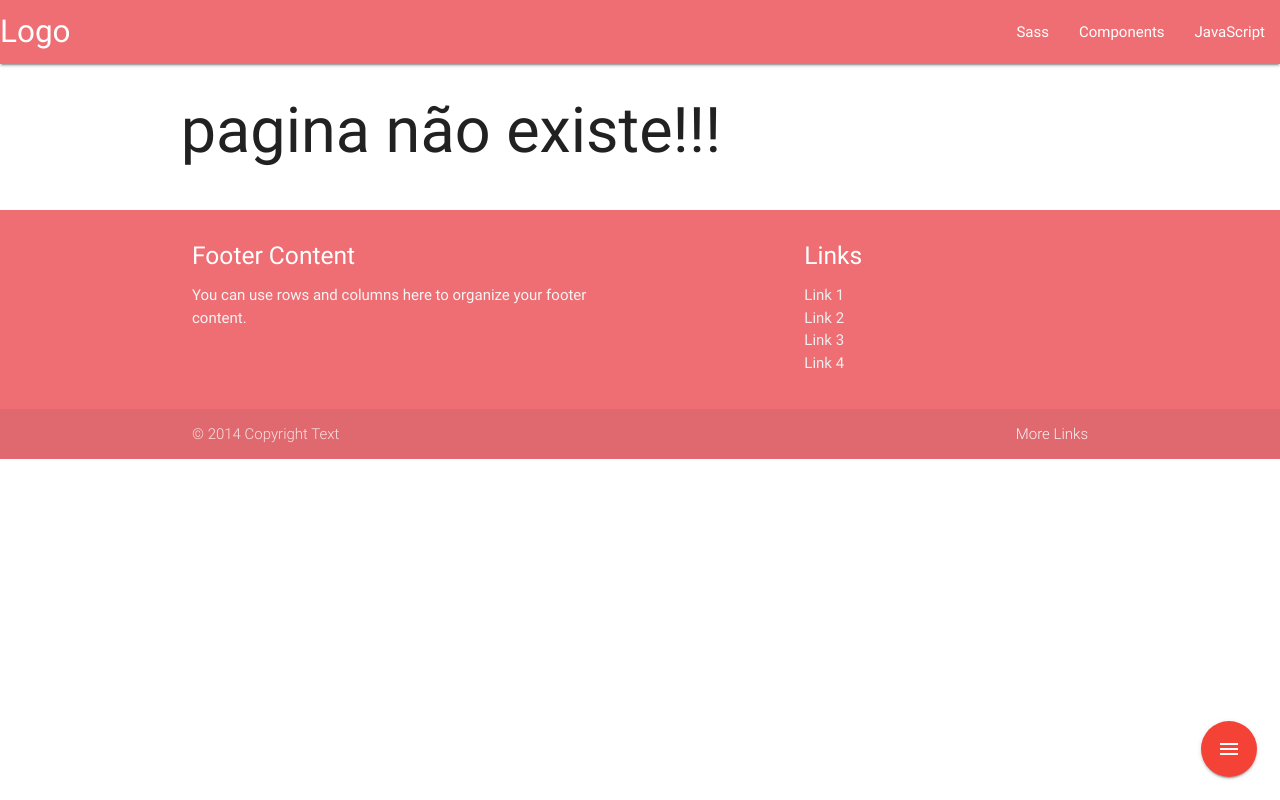
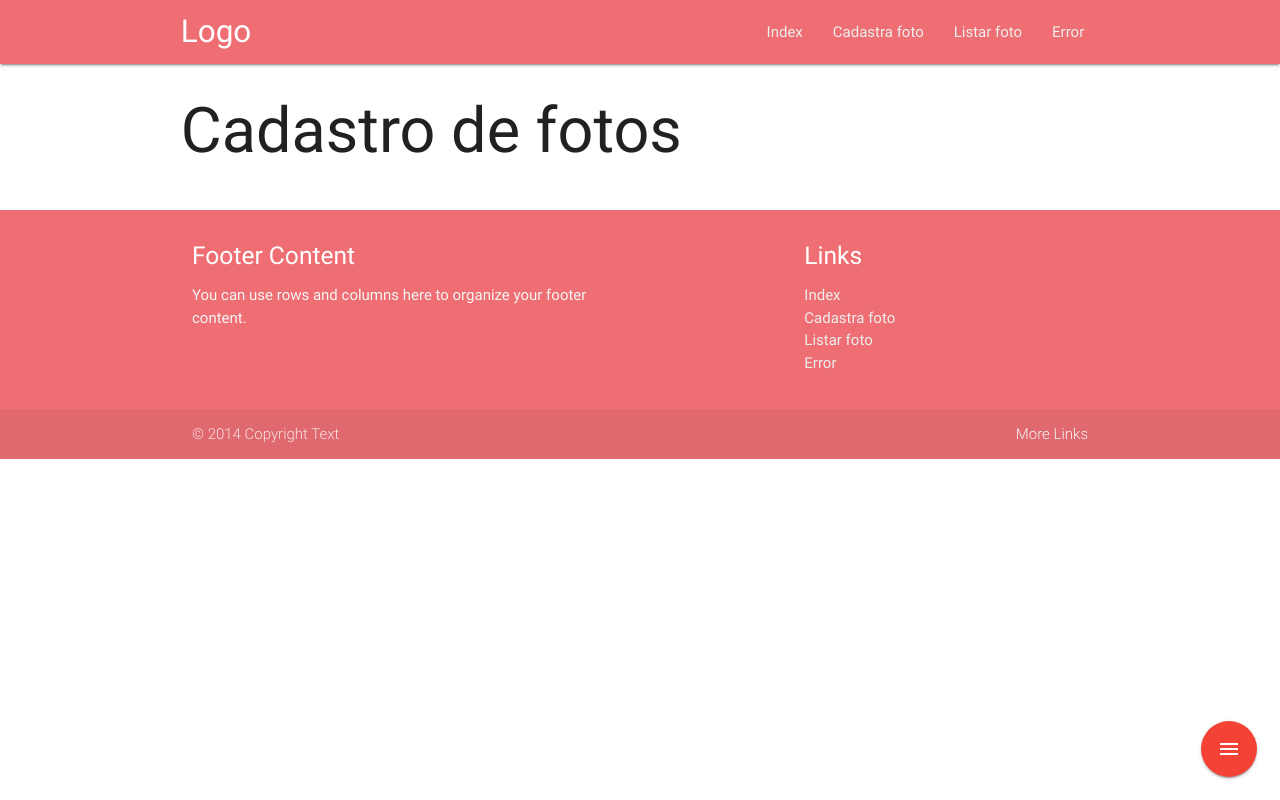
Before and after one commit to crisciano/angular, an Angular app in the folder client/: page /cadastro in a window 1280 px wide. Built offline with nearby package versions, Linux system fonts and the light colour scheme; what angular2-materialize would draw is missing.

Commit message:
new routes and new components

```diff
--- a/client/src/app/app.routes.ts
+++ b/client/src/app/app.routes.ts
@@ -7,7 +7,7 @@ import { ErrorComponent } from './error/error.component'
 const appRoutes: Routes = [
 	{path: '', component: IndexComponent },
 	{path: 'listagem', component: ListagemComponent },
-	{path: 'cadastro ', component: CadastroComponent },
+	{path: 'cadastro', component: CadastroComponent },
 	{path: 'cadastro/:id', component: CadastroComponent },
 	{path: '**', component: ErrorComponent }
 ]
--- a/client/src/app/cadastro/cadastro.component.html
+++ b/client/src/app/cadastro/cadastro.component.html
@@ -1,6 +1,5 @@
 <div class="container">
 	<div class="row">
 		<h1> Cadastro de fotos </h1>
-
 	</div>
 </div>
--- a/client/src/app/cadastro/cadastro.component.ts
+++ b/client/src/app/cadastro/cadastro.component.ts
@@ -1,15 +1,8 @@
-import { Component, OnInit } from '@angular/core';
+import { Component } from '@angular/core'
 
 @Component({
   selector: 'app-cadastro',
   templateUrl: './cadastro.component.html',
   styleUrls: ['./cadastro.component.css']
 })
-export class CadastroComponent implements OnInit {
-
-  constructor() { }
-
-  ngOnInit() {
-  }
-
-}
+export class CadastroComponent{ }
--- a/client/src/app/footer/footer.component.html
+++ b/client/src/app/footer/footer.component.html
@@ -8,10 +8,10 @@
       <div class="col l4 offset-l2 s12">
         <h5 class="white-text">Links</h5>
         <ul>
-          <li><a class="grey-text text-lighten-3" href="#!">Link 1</a></li>
-          <li><a class="grey-text text-lighten-3" href="#!">Link 2</a></li>
-          <li><a class="grey-text text-lighten-3" href="#!">Link 3</a></li>
-          <li><a class="grey-text text-lighten-3" href="#!">Link 4</a></li>
+          <li><a class="grey-text text-lighten-3"[routerLink]="['/']">Index</a></li>
+          <li><a class="grey-text text-lighten-3" [routerLink]="['/cadastro']">Cadastra foto</a></li>
+          <li><a class="grey-text text-lighten-3" [routerLink]="['/listagem']">Listar foto</a></li>
+          <li><a class="grey-text text-lighten-3" [routerLink]="['/error']">Error</a></li>
         </ul>
       </div>
     </div>
--- a/client/src/app/listagem/listagem.component.css
+++ b/client/src/app/listagem/listagem.component.css
@@ -0,0 +1 @@
+section{ padding: 80px 0; }
--- a/client/src/app/listagem/listagem.component.html
+++ b/client/src/app/listagem/listagem.component.html
@@ -1,5 +1,18 @@
-<div class="container">
-  <app-painel *ngFor="let foto of fotos" titulo="{{foto.titulo}}">
-    <foto url="{{foto.url}}" titulo="{{foto.titulo}}"></foto>
-  </app-painel>
-</div>
+<section>
+	<div class="container">
+		<div class="row">
+			<div class="col s12">
+				<a [routerLink]="['/cadastro']" class="btn btn-primary"> nova foto</a>
+				<input class="form-control" placeholder="filtrar pelo título da foto">
+			</div>
+		</div>
+	</div>
+
+	<div class="container">
+		<div class="row">
+			<app-painel *ngFor="let foto of fotos" titulo="{{foto.titulo | uppercase }}">
+				<foto url="{{foto.url}}" titulo="{{foto.titulo}}"></foto>
+			</app-painel>
+		</div>
+	</div>
+</section>
--- a/client/src/app/listagem/listagem.component.ts
+++ b/client/src/app/listagem/listagem.component.ts
@@ -1,4 +1,4 @@
-import { Component } from '@angular/core';
+import { Component } from '@angular/core'
 import { Http } from '@angular/http'
 
 @Component({
--- a/client/src/app/menu/menu.component.html
+++ b/client/src/app/menu/menu.component.html
@@ -1,11 +1,17 @@
 	<nav>
-		<div class="nav-wrapper">
-			<a href="#" class="brand-logo">Logo</a>
-			<ul id="nav-mobile" class="right hide-on-med-and-down">
-				<li><a href="sass.html">Sass</a></li>
-				<li><a href="badges.html">Components</a></li>
-				<li><a href="collapsible.html">JavaScript</a></li>
-			</ul>
+		<div class="container">
+			<div class="row">
+
+				<div class="nav-wrapper">
+					<a href="#" class="brand-logo">Logo</a>
+					<ul id="nav-mobile" class="right hide-on-med-and-down">
+						<li><a class="grey-text text-lighten-3"[routerLink]="['/']">Index</a></li>
+						<li><a class="grey-text text-lighten-3" [routerLink]="['/cadastro']">Cadastra foto</a></li>
+						<li><a class="grey-text text-lighten-3" [routerLink]="['/listagem']">Listar foto</a></li>
+						<li><a class="grey-text text-lighten-3" [routerLink]="['/error']">Error</a></li>
+					</ul>
+				</div>
+			</div>
 		</div>
 	</nav>
 
--- a/client/src/app/painel/painel.component.html
+++ b/client/src/app/painel/painel.component.html
@@ -1,5 +1,5 @@
-<div class="row">
-	<div class="col s12 m7">
+
+<div class="col s6">
   <div class="card">
     <div class="card-image">
       <ng-content></ng-content>
@@ -10,8 +10,7 @@
       I am convenient because I require little markup to use effectively.</p>
     </div>
     <div class="card-action">
-	      <a href="#">This is a link</a>
+      <a href="#">Editar</a>
     </div>
   </div>
 </div>
-</div>
```
Lines whose indentation alone changed are shown as unchanged.
